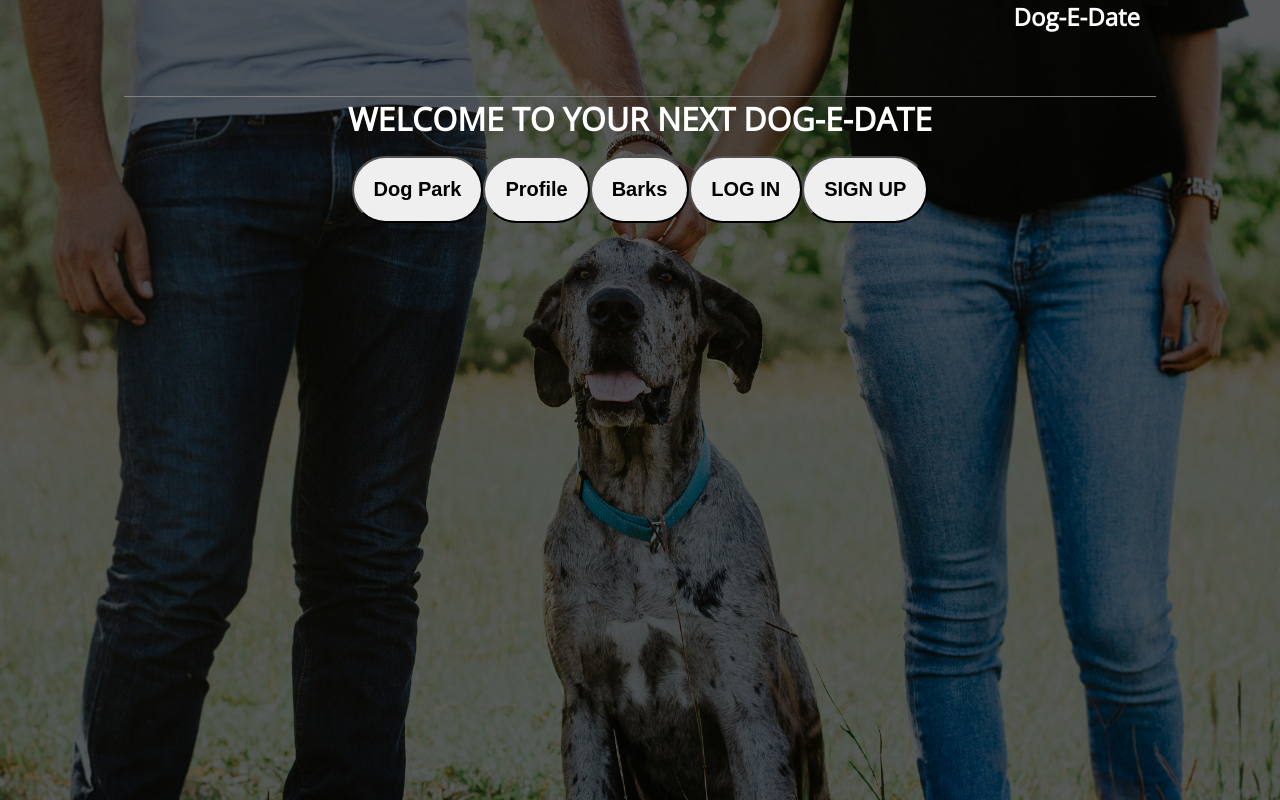
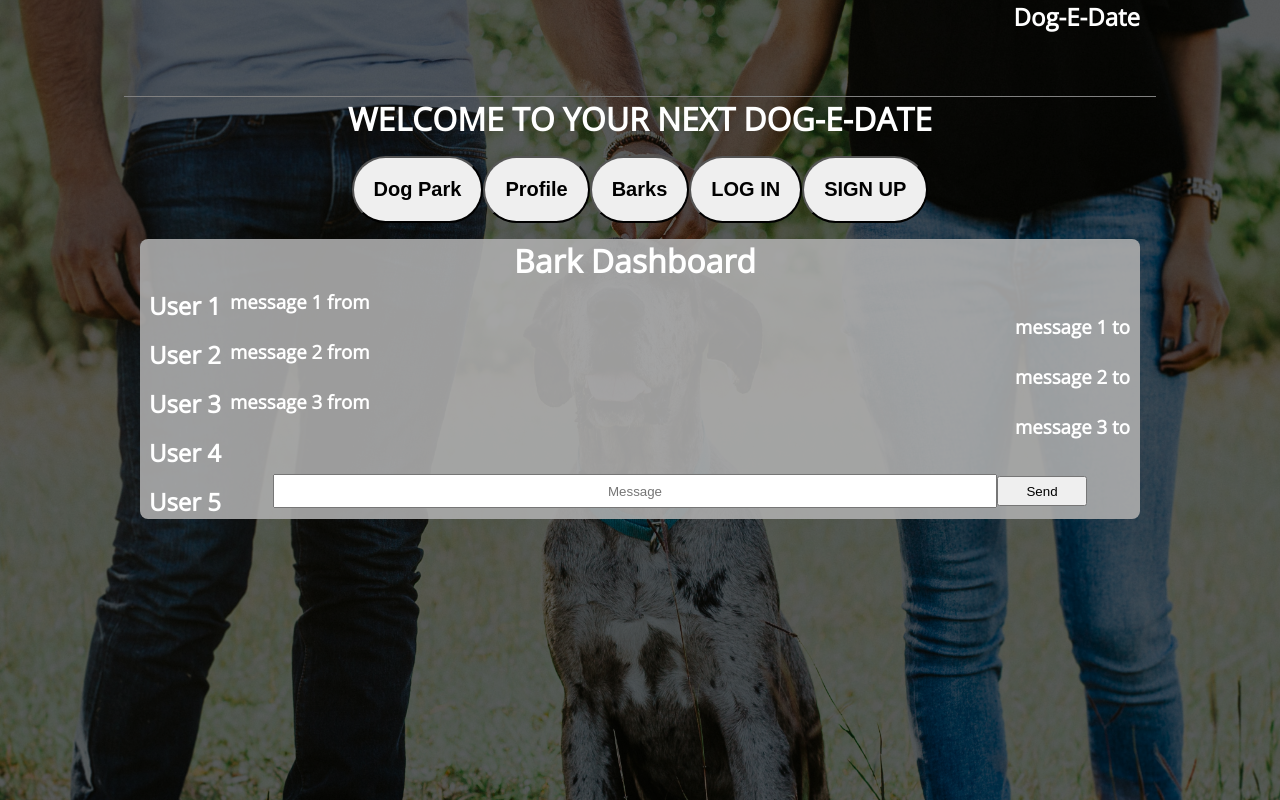
Before and after one commit to secondaryfun/dog-e-date-web, a React (Create React App) app in the folder dog-e-date-app/: page /barks in a window 1280 px wide. Built offline with nearby package versions, Linux system fonts and the light colour scheme; no server answers.

Commit message:
bark component

```diff
--- a/dog-e-date-app/src/App.js
+++ b/dog-e-date-app/src/App.js
@@ -3,6 +3,7 @@ import './App.css';
 import { Route, Link } from "react-router-dom";
 // import "bootstrap/dist/css/bootstrap.min.css";
 import Login from "./components/Login.js"
+import Barks from "./components/Barks.js"
 
 class App extends Component {
 
@@ -98,8 +99,7 @@ class App extends Component {
             <Route
               path="/barks/"
               render={() => (
-                null
-                // <BarkDashboard userInfo={this.state.userInfo} />
+                <Barks />
               )}
             />
 
--- /dev/null
+++ b/dog-e-date-app/src/components/Barks.css
@@ -0,0 +1,62 @@
+.content {
+    margin-right: 1rem;
+    width: 1000px;
+    margin: 1rem auto;
+    background: rgba(173, 173, 173, 0.897);
+    border-radius: 8px;
+    display: grid;
+    grid-template-rows: 50px 90px 90px 50px;
+    grid-template-columns: 90px 450px 450px;
+     grid-template-areas:
+        "title title title"
+        "matches messages messages"
+        "matches messages messages"
+        "matches reply reply";
+}
+
+.matches {
+    grid-area: matches;
+    display: flex;
+    flex-direction: column;
+    align-items: center;
+    justify-content: space-between;
+}
+
+.title {
+    grid-area: title;
+}
+
+.messages {
+    grid-area: messages;
+}
+
+.text {
+    height: 25px;
+}
+
+.from {
+    display: flex;
+    flex-direction: column;
+    align-items: flex-start;
+}
+
+.to {
+    display: flex;
+    flex-direction: column;
+    align-items: flex-end;
+}
+
+.reply {
+    grid-area: reply;
+    padding-top: 5px;
+}
+
+.your-text {
+    width: 80%;
+    height: 30px;
+}
+
+.send {
+    width: 10%;
+    height: 30px;
+}
--- /dev/null
+++ b/dog-e-date-app/src/components/Barks.js
@@ -0,0 +1,66 @@
+import React, { Component } from 'react';
+import './Barks.css';
+
+
+
+export default class App extends Component {
+
+    constructor(props) {
+        super(props);
+
+        this.state = {
+            messages: [],
+        }
+    };
+
+    render() {
+        return (
+            <div className="content">
+                <div className="title"><h1>Bark Dashboard</h1></div>
+               <div className="matches">
+                   <div className="user">
+                       <h2>User 1</h2>
+                   </div>
+                   <div className="user">
+                       <h2>User 2</h2>
+                   </div>
+                   <div className="user">
+                       <h2>User 3</h2>
+                   </div>
+                   <div className="user">
+                       <h2>User 4</h2>
+                   </div>
+                   <div className="user">
+                       <h2>User 5</h2>
+                   </div>
+               </div>
+               <div className="messages">
+                   <div className="text from">
+                       <h3>message 1 from</h3>
+                   </div>
+                   <div className="text to">
+                       <h3>message 1 to</h3>
+                   </div>
+                   <div className="text from">
+                       <h3>message 2 from</h3>
+                   </div>
+                   <div className="text to">
+                       <h3>message 2 to</h3>
+                   </div>
+                   <div className="text from">
+                       <h3>message 3 from</h3>
+                   </div>
+                   <div className="text to">
+                       <h3>message 3 to</h3>
+                   </div>
+               </div>
+               <div className="reply">
+                    <form>
+                        <input className="your-text" type="text" placeholder="Message" />
+                        <button className="send" type="submit">Send</button>
+                     </form>
+                </div>
+            </div>
+        )
+    }
+}
```
Also changed, not shown: 1 other file (tests, documents, lock files or other folders).
